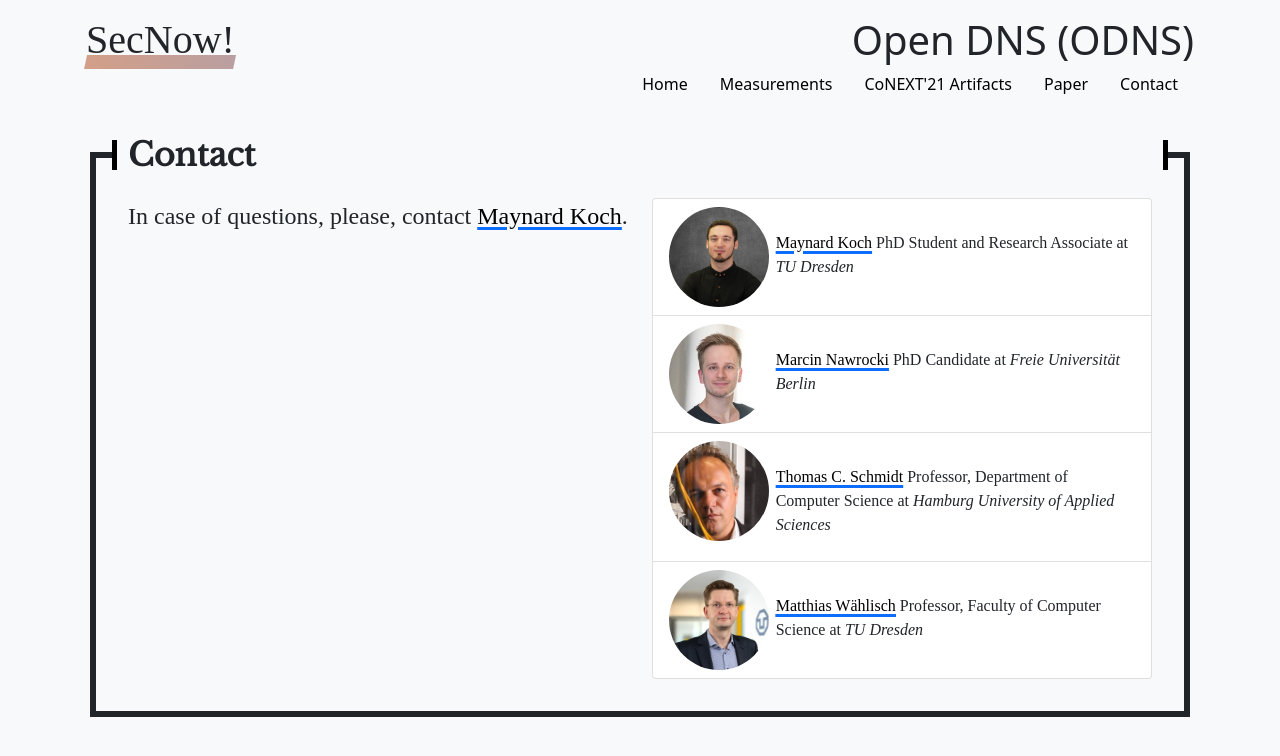
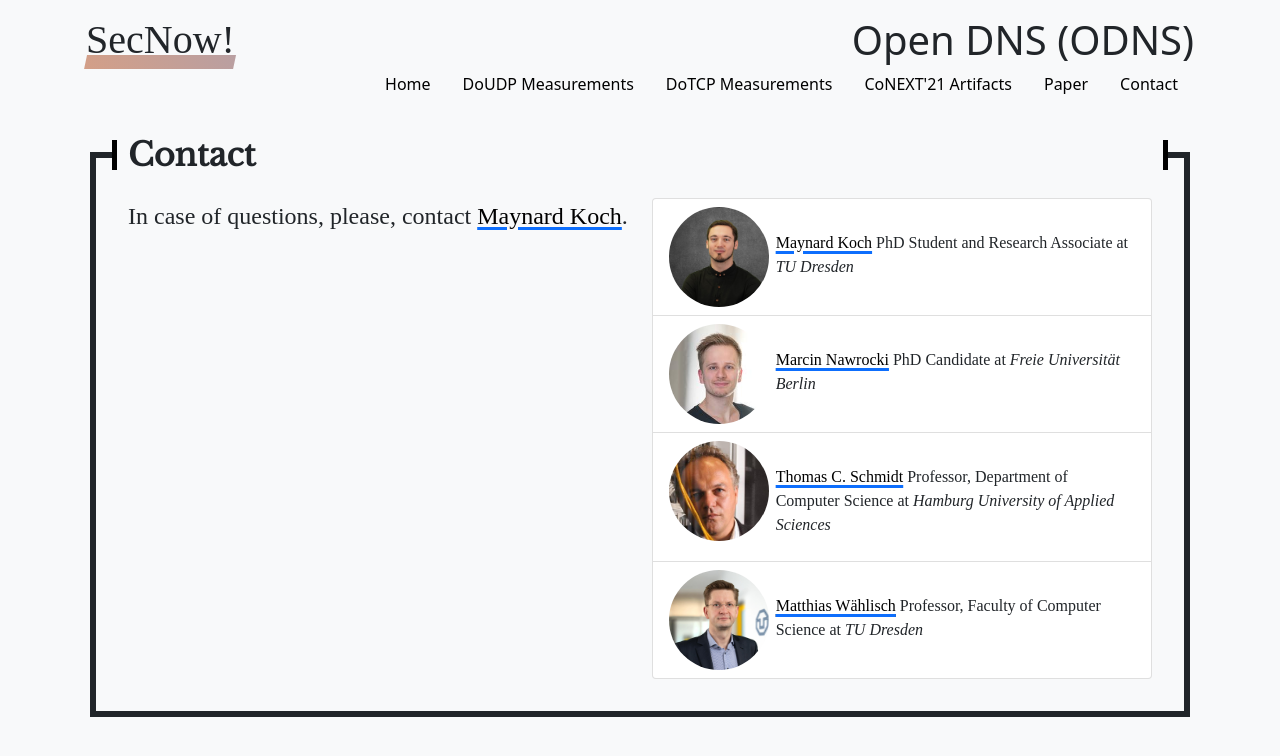
Before and after one commit to netd-tud/odns.secnow.net, a Jekyll site: the page built from contact.md, in a window 1280 px wide. Shown: the top 756 px of the page. Built offline with Jekyll 4.4.1, drawn with Linux system fonts in a browser that asks for light colours; some web fonts are replaced.

Commit message:
Update _config.yml
added link to tcp scan page

```diff
--- a/_config.yml
+++ b/_config.yml
@@ -11,8 +11,10 @@ url: "https://odns.secnow.net" # the base hostname & protocol for your site
 navbar_list:
 - name: Home
   link: /
-- name: Measurements
+- name: DoUDP Measurements
   link: /data
+- name: DoTCP Measurements
+  link: /tcp-scans
 - name: CoNEXT'21 Artifacts
   link: https://github.com/ilabrg/artifacts-conext21-dns-fwd
 - name: Paper
```
